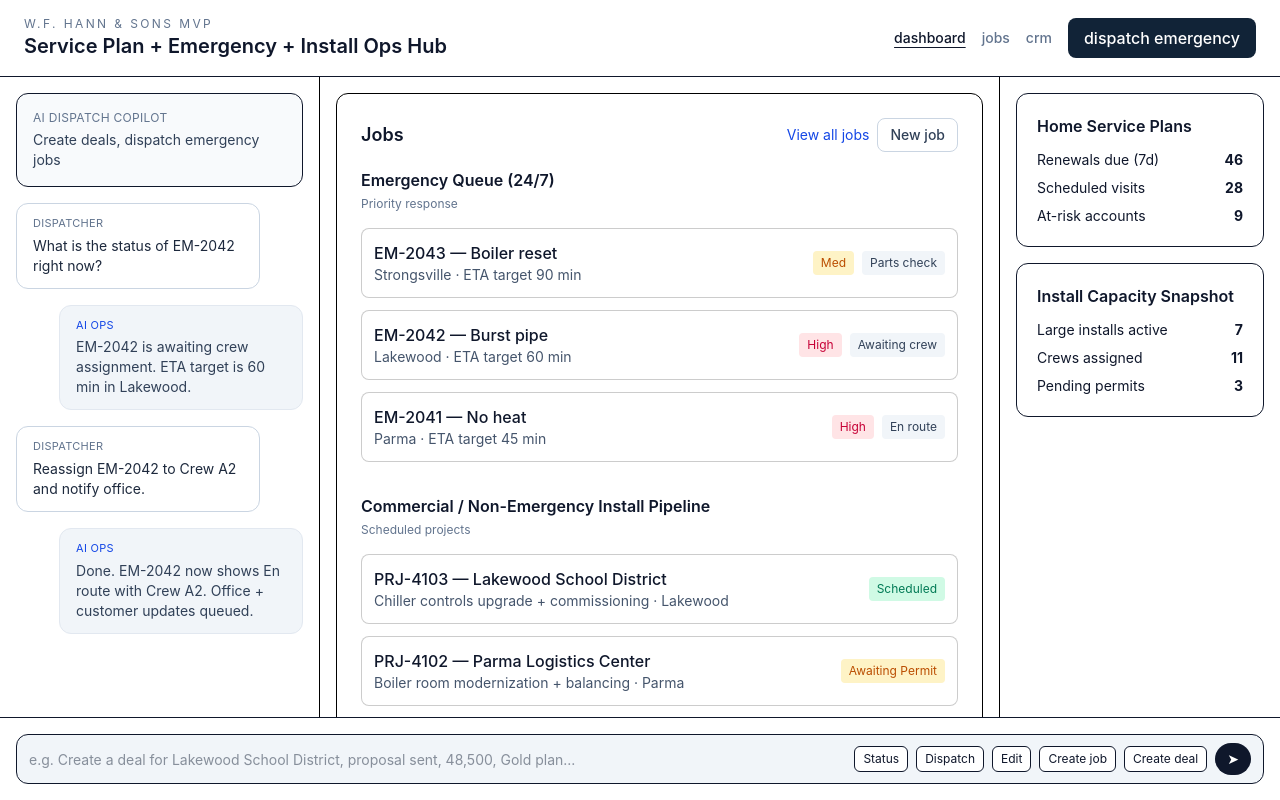
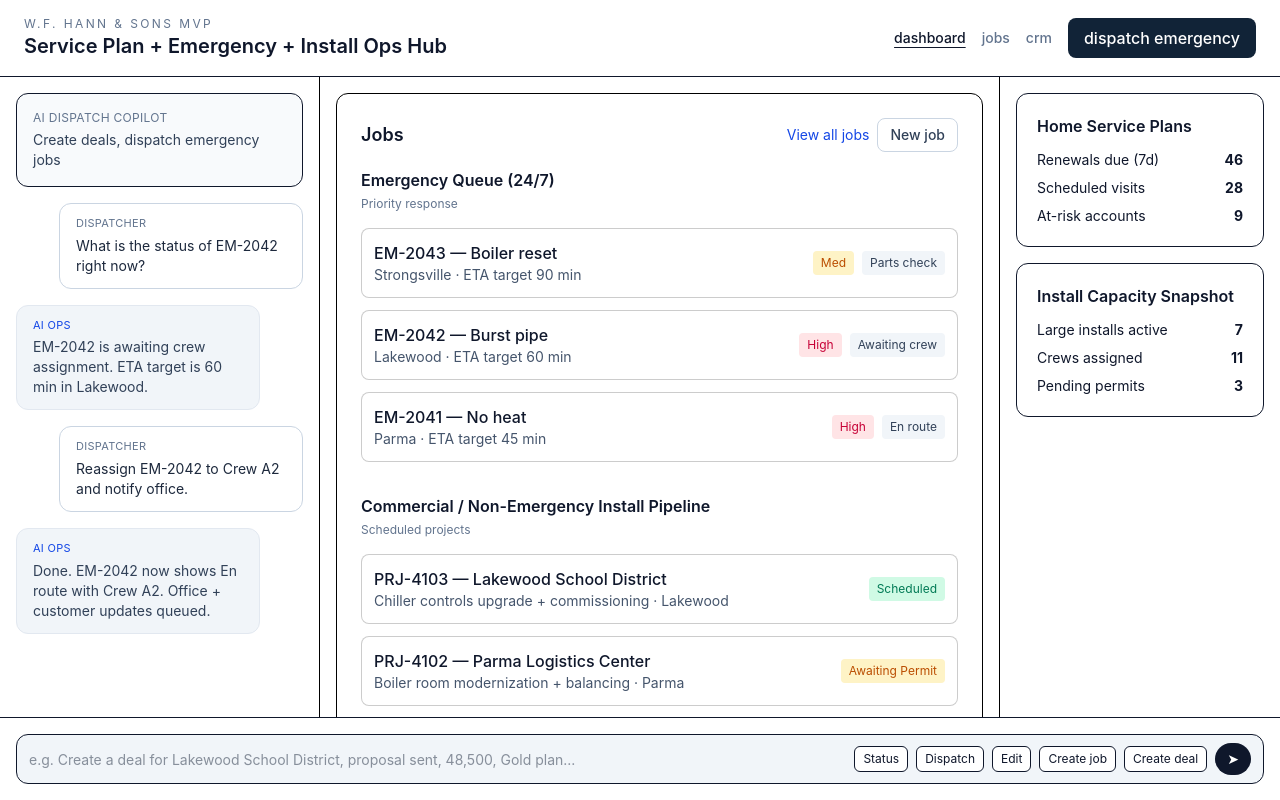
Before and after one commit to madebyporter/mvp-wf-hann, a Nuxt app: page / in a window 1280 px wide. Built offline with nearby package versions, Linux system fonts and the light colour scheme.

Commit message:
Update chat message alignment in default layout for improved UI consistency. Adjust justification for human and AI messages to enhance visual clarity during interactions.

```diff
--- a/app/layouts/default.vue
+++ b/app/layouts/default.vue
@@ -12,10 +12,10 @@
           class="flex"
           :class="[
             msg.role === 'human'
-              ? 'justify-start'
+              ? 'justify-end'
               : msg.role === 'system'
                 ? 'justify-center w-full'
-                : 'justify-end',
+                : 'justify-start',
           ]"
         >
           <div
@@ -44,7 +44,7 @@
             <div class="chat-message-body whitespace-pre-wrap break-words" v-html="formatChatMessage(msg.text)"></div>
           </div>
         </div>
-        <div v-if="isAiTyping" class="flex justify-end">
+        <div v-if="isAiTyping" class="flex justify-start">
           <div class="w-[80%] rounded-xl px-4 py-3 text-sm border bg-slate-100 border-slate-200 text-slate-700">
             <p class="text-[11px] uppercase tracking-wide mb-1 text-blue-700">AI Ops</p>
             <div class="flex items-center gap-1">
```
